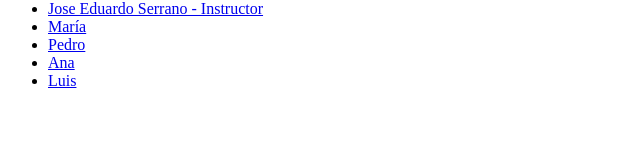
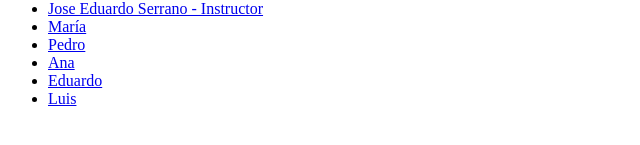
Before and after one commit to TRSF-Zacatecas/Primavera2023, a plain HTML site: page Index.html in a window 1280 px wide. Shown: the part 217-362 px from the top of the page, 0-640 px from the left. Drawn offline with Linux system fonts and the light colour scheme.

Commit message:
primer commit

```diff
--- a/Index.html
+++ b/Index.html
@@ -14,6 +14,7 @@
 		<li><a href="https://ejemplo.com/maria">María</a></li>
 		<li><a href="https://ejemplo.com/pedro">Pedro</a></li>
 		<li><a href="https://ejemplo.com/ana">Ana</a></li>
+		<li><a href="https://ejemplo.com/Eduardo">Eduardo</a></li>
 		<li><a href="https://ejemplo.com/luis">Luis</a></li>
 	</ul>
 </body>
```
